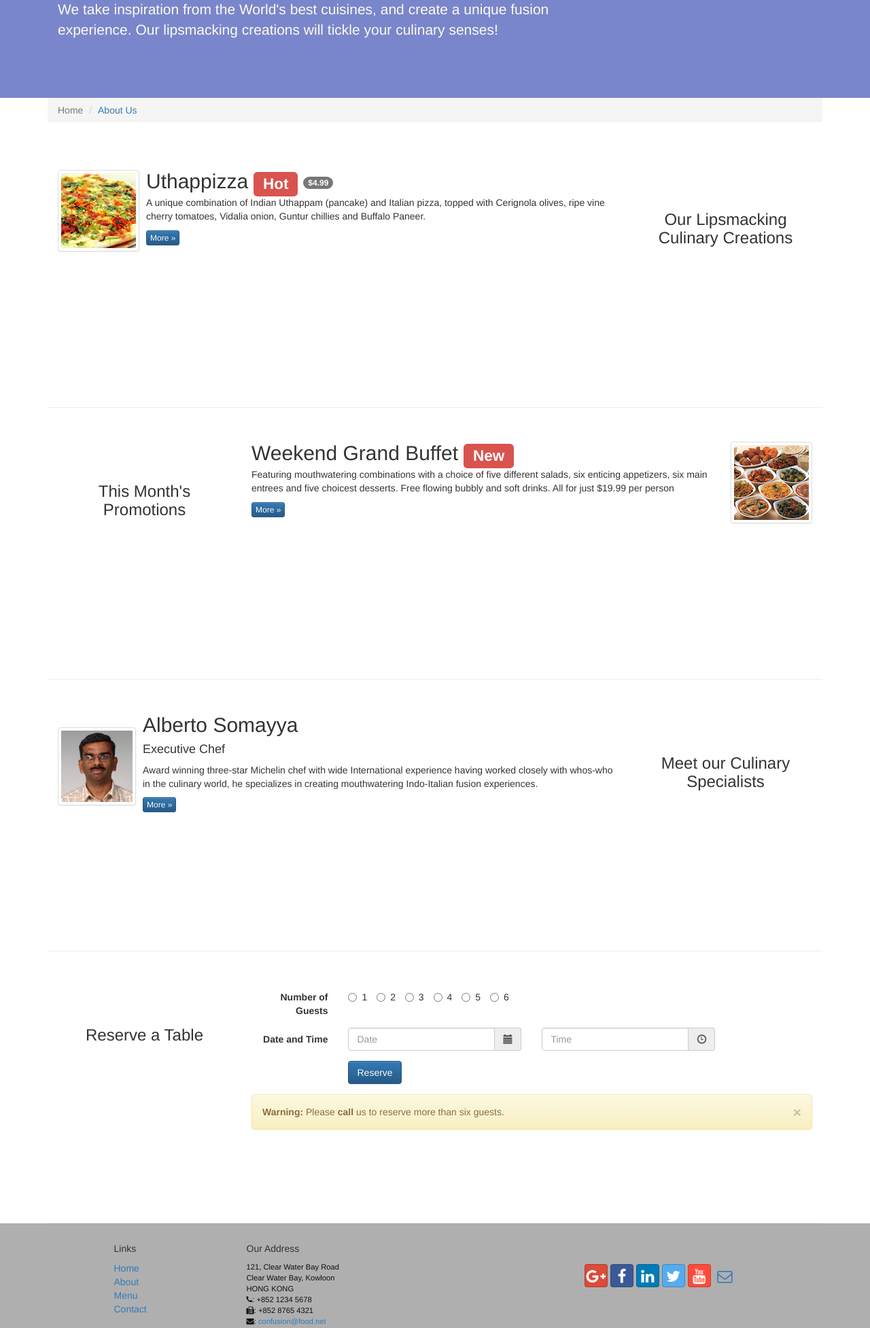
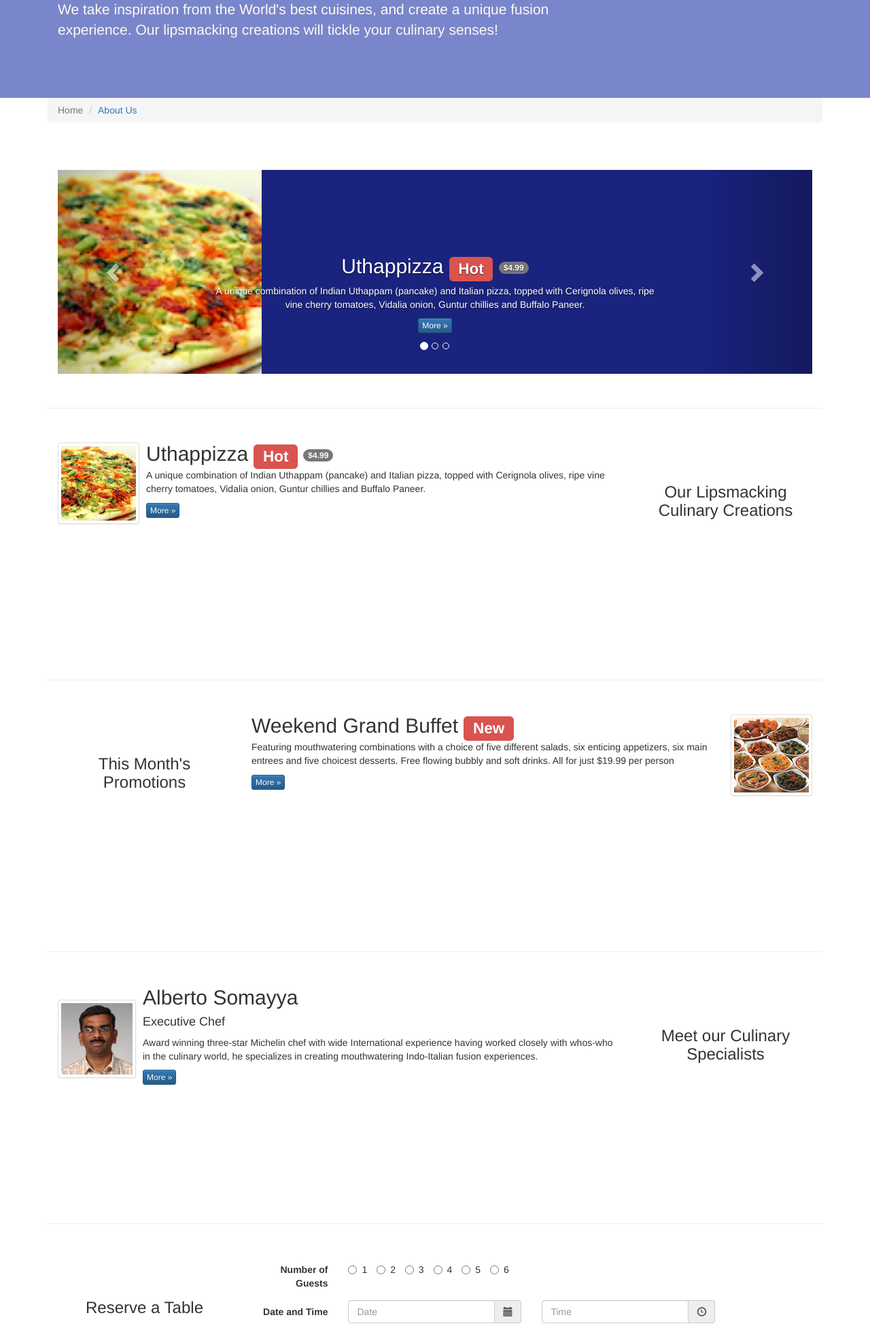
Before and after one commit to kevin-stafford/Coursera, a web app: file Course2-FrontEnd.WebUI.Frameworks/conFusion/index.html in a window 1280 px wide. Shown: the part 315-2269 px from the top of the page at 68% size. Run offline with its HTML, style and script files only (its server is not run), Linux system fonts and the light colour scheme; some libraries are stand-ins or nearby versions.

Commit message:
💪 Carousel

```diff
--- a/Course2-FrontEnd.WebUI.Frameworks/conFusion/css/mystyles.css
+++ b/Course2-FrontEnd.WebUI.Frameworks/conFusion/css/mystyles.css
@@ -72,3 +72,18 @@ body {
 .affix {
   top: 100px;
 }
+
+.carousel {
+  background: #1A237E;
+}
+
+.carousel .item {
+  height: 300px;
+}
+
+.item img {
+  position: absolute;
+  top: 0;
+  left: 0;
+  min-height: 300px;
+}
--- a/Course2-FrontEnd.WebUI.Frameworks/conFusion/index.html
+++ b/Course2-FrontEnd.WebUI.Frameworks/conFusion/index.html
@@ -123,6 +123,60 @@
         <li><a href="aboutus.html">About Us</a></li>
       </ol>
       <div class="row row-content">
+        <div class="col-xs-12">
+          <div id="mycarousel" class="carousel slide" data-ride="carousel">
+            <!-- Indicators -->
+            <ol class="carousel-indicators">
+              <li data-target="#mycarousel" data-slide-to="0" class="active"></li>
+              <li data-target="#mycarousel" data-slide-to="1"></li>
+              <li data-target="#mycarousel" data-slide-to="2"></li>
+            </ol>
+            <!-- Wrapper for slides -->
+            <div class="carousel-inner" role="listbox">
+              <div class="item active">
+                <img class="img-responsive"
+                  src="img/uthappizza.png" alt="Uthappizza">
+                <div class="carousel-caption">
+                  <h2>Uthappizza  <span class="label label-danger">Hot</span> <span class="badge">$4.99</span></h2>
+                  <p>A unique combination of Indian Uthappam (pancake) and Italian pizza, topped with Cerignola olives, ripe vine cherry tomatoes, Vidalia onion, Guntur chillies and Buffalo Paneer.</p>
+                  <p><a class="btn btn-primary btn-xs" href="#">More &raquo;</a></p>
+                </div>
+              </div>
+              <div class="item">
+                <img class="img-responsive"
+                  src="img/buffet.png" alt="Weekend Grand Buffet">
+                <div class="carousel-caption">
+                  <h2>Weekend Grand Buffet <span class="label label-danger label-xs">New</span></h2>
+                  <p>Featuring mouthwatering combinations with a choice of five different salads, six enticing appetizers, six main entrees and five choicest desserts. Free flowing bubbly and soft drinks. All for just $19.99 per person </p>
+                  <p><a class="btn btn-primary btn-xs" href="#">More &raquo;</a></p>
+                </div>
+              </div>
+              <div class="item">
+                <img class="img-responsive"
+                  src="img/alberto.png" alt="Alberto Somayya">
+                <div class="carousel-caption">
+                  <div class="carousel-caption">
+                    <h2>Alberto Somayya</h2>
+                    <h4>Executive Chef</h4>
+                    <p>Award winning three-star Michelin chef with wide international experience having worked closely with whos-who in the culinary world, he specializes in creating mouthwatering Indo-Italian fusion experiences.</p>
+                    <p><a class="btn btn-primary btn-xs" href="#">More &raquo;</a></p>
+                  </div>
+                </div>
+              </div>
+            </div>
+            <!-- Controls -->
+            <a class="left carousel-control" href="#mycarousel" role="button" data-slide="prev">
+            <span class="glyphicon glyphicon-chevron-left" aria-hidden="true"></span>
+            <span class="sr-only">Previous</span>
+            </a>
+            <a class="right carousel-control" href="#mycarousel" role="button" data-slide="next">
+            <span class="glyphicon glyphicon-chevron-right" aria-hidden="true"></span>
+            <span class="sr-only">Next</span>
+            </a>
+          </div>
+        </div>
+      </div>
+      <div class="row row-content">
         <div class="col-xs-12 col-sm-3 col-sm-push-9">
           <p style="padding:20px;"></p>
           <h3 align=center>Our Lipsmacking Culinary Creations</h3>
@@ -137,11 +191,7 @@
             </div>
             <div class="media-body">
               <h2 class="media-heading">Uthappizza <span class="label label-danger">Hot</span> <span class="badge">$4.99</span></h2>
-              <p>A unique combination of Indian Uthappam (pancake) and
-                Italian pizza, topped with Cerignola olives, ripe vine
-                cherry tomatoes, Vidalia onion, Guntur chillies and
-                Buffalo Paneer.
-              </p>
+              <p>A unique combination of Indian Uthappam (pancake) and Italian pizza, topped with Cerignola olives, ripe vine cherry tomatoes, Vidalia onion, Guntur chillies and Buffalo Paneer.</p>
               <p><a class="btn btn-primary btn-xs" href="#">More &raquo;</a></p>
             </div>
           </div>
@@ -184,11 +234,7 @@
             <div class="media-body">
               <h2 class="media-heading">Alberto Somayya</h2>
               <h4>Executive Chef</h4>
-              <p>Award winning three-star Michelin chef with wide
-                International experience having worked closely with
-                whos-who in the culinary world, he specializes in
-                creating mouthwatering Indo-Italian fusion experiences.
-              </p>
+              <p>Award winning three-star Michelin chef with wide International experience having worked closely with whos-who in the culinary world, he specializes in creating mouthwatering Indo-Italian fusion experiences.</p>
               <p><a class="btn btn-primary btn-xs" href="#">More &raquo;</a></p>
             </div>
           </div>
```
